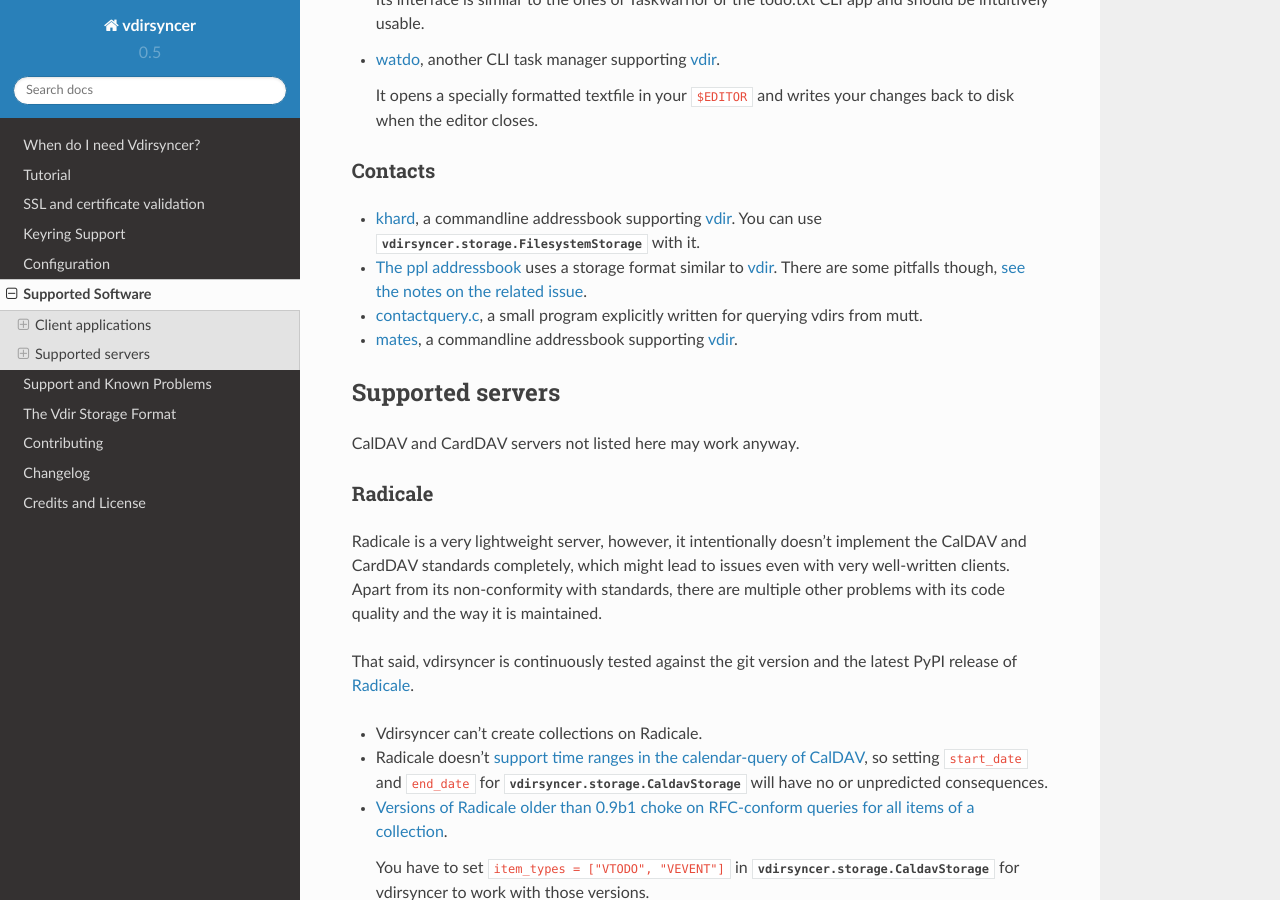
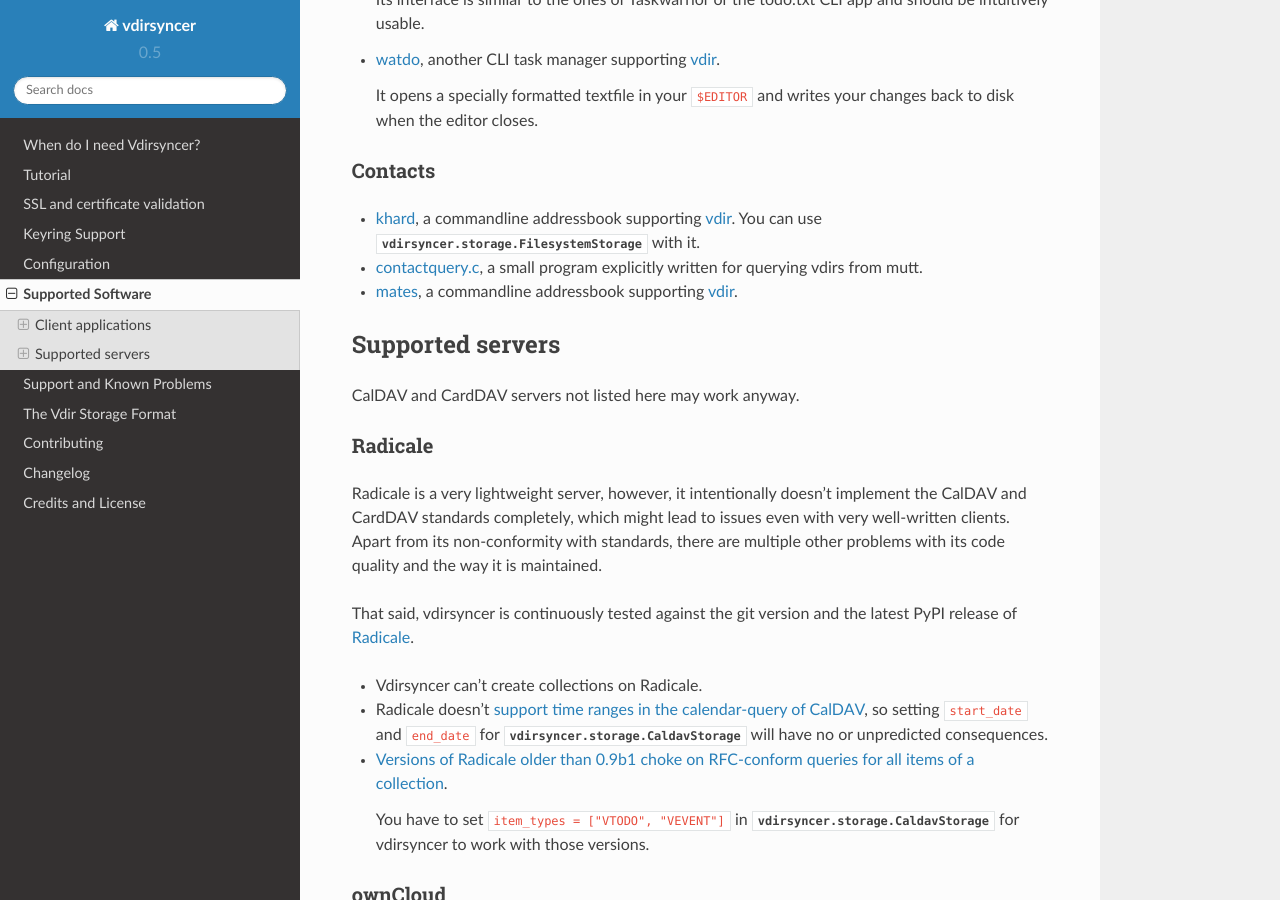
Before and after one commit to pimutils/vdirsyncer, a Sphinx documentation site: the page built from docs/supported.rst, in a window 1280 px wide and 900 px high, scrolled down 681 px. Built offline with Sphinx 7.4.7 and the Read the Docs theme 2.0.0, drawn with Linux system fonts in a browser that asks for light colours.

Commit message:
Remove ppl from recommended software
The software drops unknown data fields and seems to be barely
maintained.

```diff
--- a/docs/supported.rst
+++ b/docs/supported.rst
@@ -50,10 +50,6 @@
 
 - khard_, a commandline addressbook supporting :doc:`vdir <vdir>`.  You can use
   :py:class:`vdirsyncer.storage.FilesystemStorage` with it.
-
-- `The ppl addressbook <http://ppladdressbook.org/>`_ uses a storage format
-  similar to :doc:`vdir <vdir>`. There are some pitfalls though, `see the notes
-  on the related issue <https://github.com/hnrysmth/ppl/issues/47>`_.
 
 - contactquery.c_, a small program explicitly written for querying vdirs from
   mutt.
```
